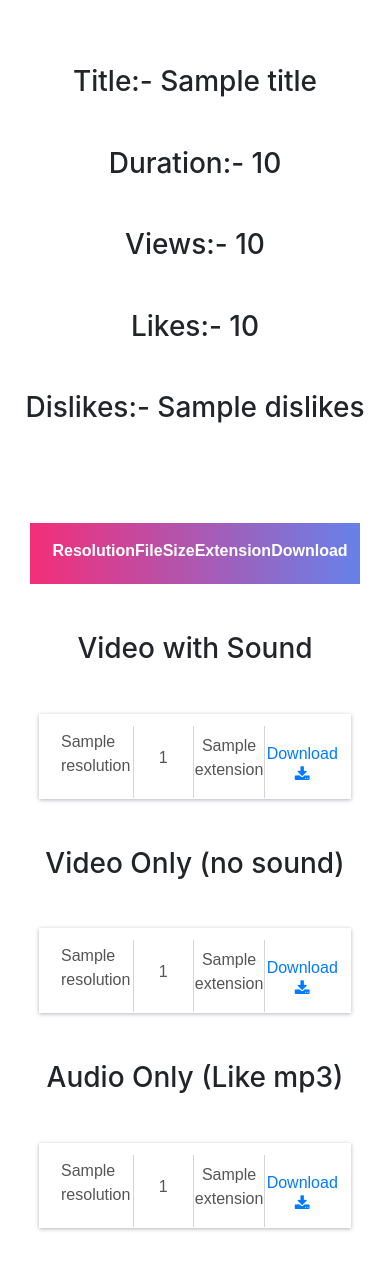
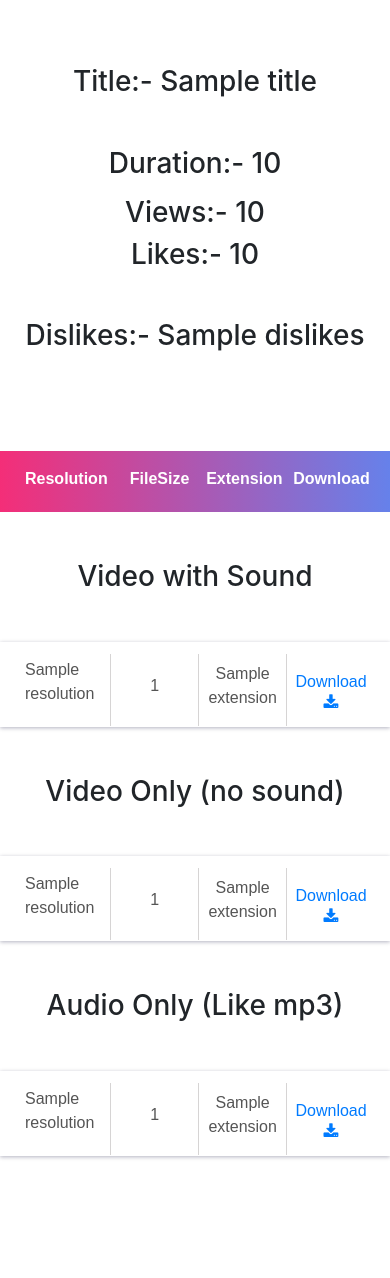
Before and after one commit to Shubham1201/river-facilities, a Django app: template river/templates/youtubevideos/youtubedownload.html in a window 390 px wide. Shown: the part 727-2005 px from the top of the page. After the commit the page ends 1886 px from the top, so only its background shows below. Run offline with Django 3.2, Linux system fonts and the light colour scheme; the template is opened without the code that fills it: most values are stand-ins (such as "Sample title", 1, 10 or a date in 2020); grey boxes marked "Sample" are stand-in pictures; some libraries are stand-ins or nearby versions.

Commit message:
improve in responsivness

```diff
--- a/river/home/urls.py
+++ b/river/home/urls.py
@@ -6,7 +6,6 @@ urlpatterns = [
     path('', views.home, name='home'),
     path('ytdownload/', views.ytdownload, name='ytdownload'),
     path('ytdownload/download/', views.download, name='download'),
-    # path('ytdownload/download/<res>', views.download_complete, name='download_complete'),
     path('youtubetags/', views.youtubetags, name='youtubetags'),
     path('youtubetags/youtubetagsget/', views.tagsget, name='tagsget'),
 ]
--- a/river/home/views.py
+++ b/river/home/views.py
@@ -101,4 +101,4 @@ def tagsget(request):
         empty_tags.append(tag['content'])
     print(empty_tags)
     context = {'empty_tags': empty_tags}
-    return render(request, 'youtubetags/youtubetagsget.html', context)
+    return render(request, 'youtubetags/yttags.html', context)
--- a/river/templates/youtubevideos/youtubedownload.html
+++ b/river/templates/youtubevideos/youtubedownload.html
@@ -66,15 +66,15 @@
     <br>
     <div class="container">
         <div class="row">
-          <div class="col-md">
-            <p class="h3 text-center mt-5 mb-5"><img src="{{ thumb }}"></p>
+          <div class="col col-md">
+            <img src="{{ thumb }}" class="h3 text-center mt-5 mb-5">
           </div>
-          <div class="col-md">
+          <div class="col col-md">
             <p class="h3 text-center mt-5 mb-5">Title:- {{ title }}</p>
-            <p class="h3 text-center mt-5 mb-5">Duration:- {{ duration }}</p>
-            <p class="h3 text-center mt-5 mb-5">Views:- {{ views }}</p>
-            <p class="h3 text-center mt-5 mb-5">Likes:- {{ likes }}</p>
-            <p class="h3 text-center mt-5 mb-5">Dislikes:- {{ dislikes }}</p>
+            <p class="h3 text-center mt-4 mb-3">Duration:- {{ duration }}</p>
+            <p class="h3 text-center mt-3 mb-1">Views:- {{ views }}</p>
+            <p class="h3 text-center mt-2 mb-5">Likes:- {{ likes }}</p>
+            <p class="h3 text-center mt-1 mb-5">Dislikes:- {{ dislikes }}</p>
           </div>
         </div>
       </div>
@@ -82,7 +82,7 @@
     <p class="h3 text-center mt-5 mb-5">Title:- {{ title }}</p> -->
 
     <div class="table-box" id="download_tbl">
-        <div class="table-row table-head">
+        <div class="table-row table-head col-md">
             <div class="table-cell first-cell">
                 <p class="font-weight-bold">Resolution</p>
             </div>
@@ -99,7 +99,7 @@
 
         <p class="h3 text-center mt-5 mb-5">Video with Sound</p>
         {% for i in streams %}
-        <div class="table-row">
+        <div class="table-row col-md">
 
             <div class="table-cell first-cell">
                 <p>{{ i.resolution }}</p>
@@ -124,7 +124,7 @@
         <p class="h3 text-center mt-5 mb-5">Video Only (no sound)</p>
 
         {% for i in stream_video %}
-        <div class="table-row">
+        <div class="table-row col-md">
             <div class="table-cell first-cell">
                 <p>{{ i.resolution }}</p>
             </div>
@@ -146,7 +146,7 @@
         <p class="h3 text-center mt-5 mb-5">Audio Only (Like mp3)</p>
 
         {% for i in stream_audio %}
-        <div class="table-row">
+        <div class="table-row col-md">
             <div class="table-cell first-cell">
                 <p>{{ i.resolution }}</p>
             </div>
```
Also changed, not shown: river/templates/youtubetags/youtubetagsget.html (deleted, +0 -173 lines), river/templates/youtubetags/yttags.html (+131 -1 lines).
